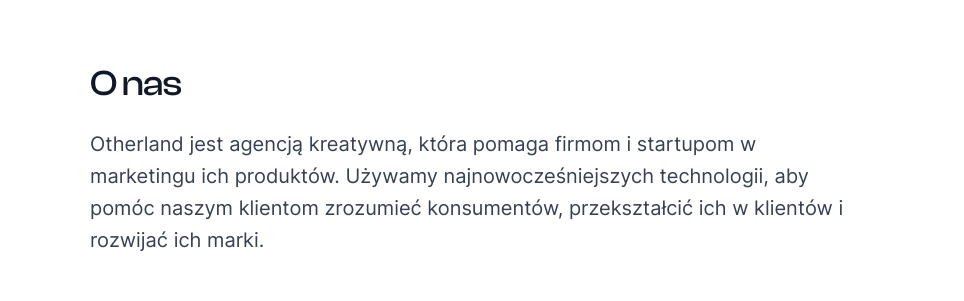
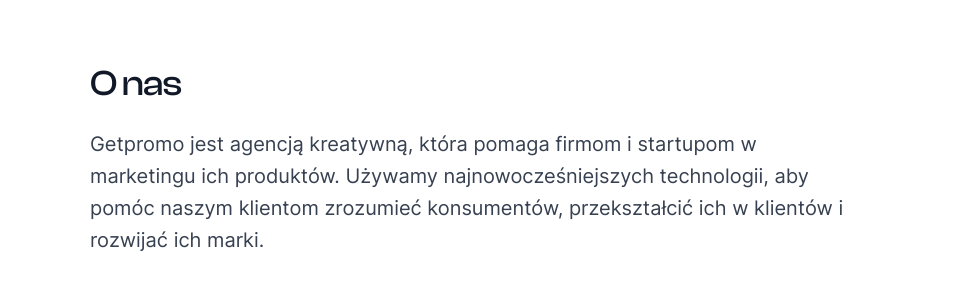
Before and after one commit to PGodzien/getpromo-nowa-strona, a Next.js app: page /o-nas in a window 1280 px wide. Shown: the part 1080-1381 px from the top of the page, without its empty margins (166-1130 px from the left). Built offline with nearby package versions, Linux system fonts and the light colour scheme.

Commit message:
Update page.tsx

```diff
--- a/app/o-nas/page.tsx
+++ b/app/o-nas/page.tsx
@@ -163,7 +163,7 @@ export default function Strony() {
             <div className="mx-auto max-w-3xl text-base leading-7 text-gray-700">
               <h1 className="mt-2 text-3xl font-medium font-serif tracking-tight text-gray-900 sm:text-4xl">O nas</h1>
               <p className="mt-6 text-xl leading-8">
-                Otherland jest agencją kreatywną, która pomaga firmom i startupom w marketingu ich produktów. Używamy najnowocześniejszych technologii, aby pomóc naszym klientom zrozumieć konsumentów, przekształcić ich w klientów i rozwijać ich marki.
+                Getpromo jest agencją kreatywną, która pomaga firmom i startupom w marketingu ich produktów. Używamy najnowocześniejszych technologii, aby pomóc naszym klientom zrozumieć konsumentów, przekształcić ich w klientów i rozwijać ich marki.
               </p>
               <div className="mt-10 max-w-2xl">
                 <p>
```
